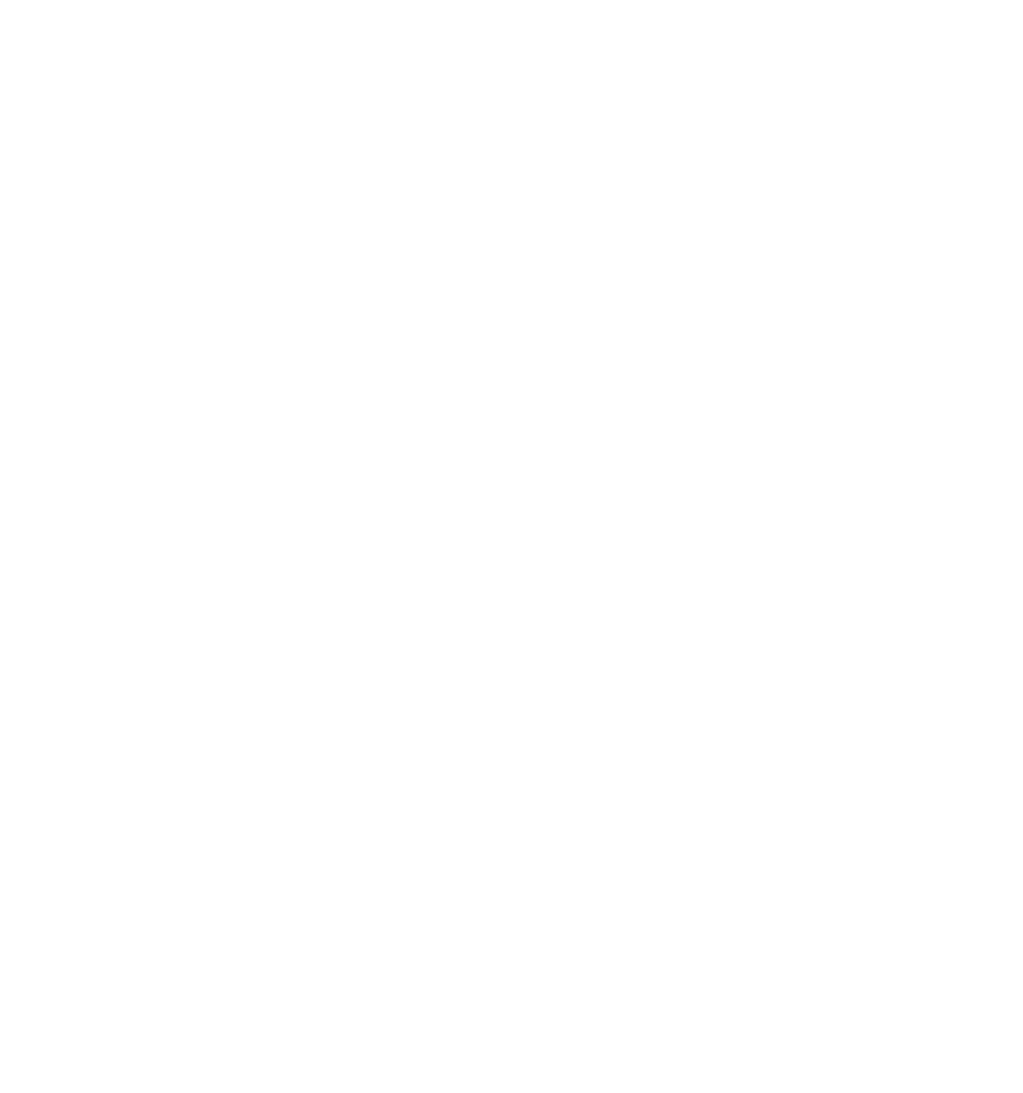
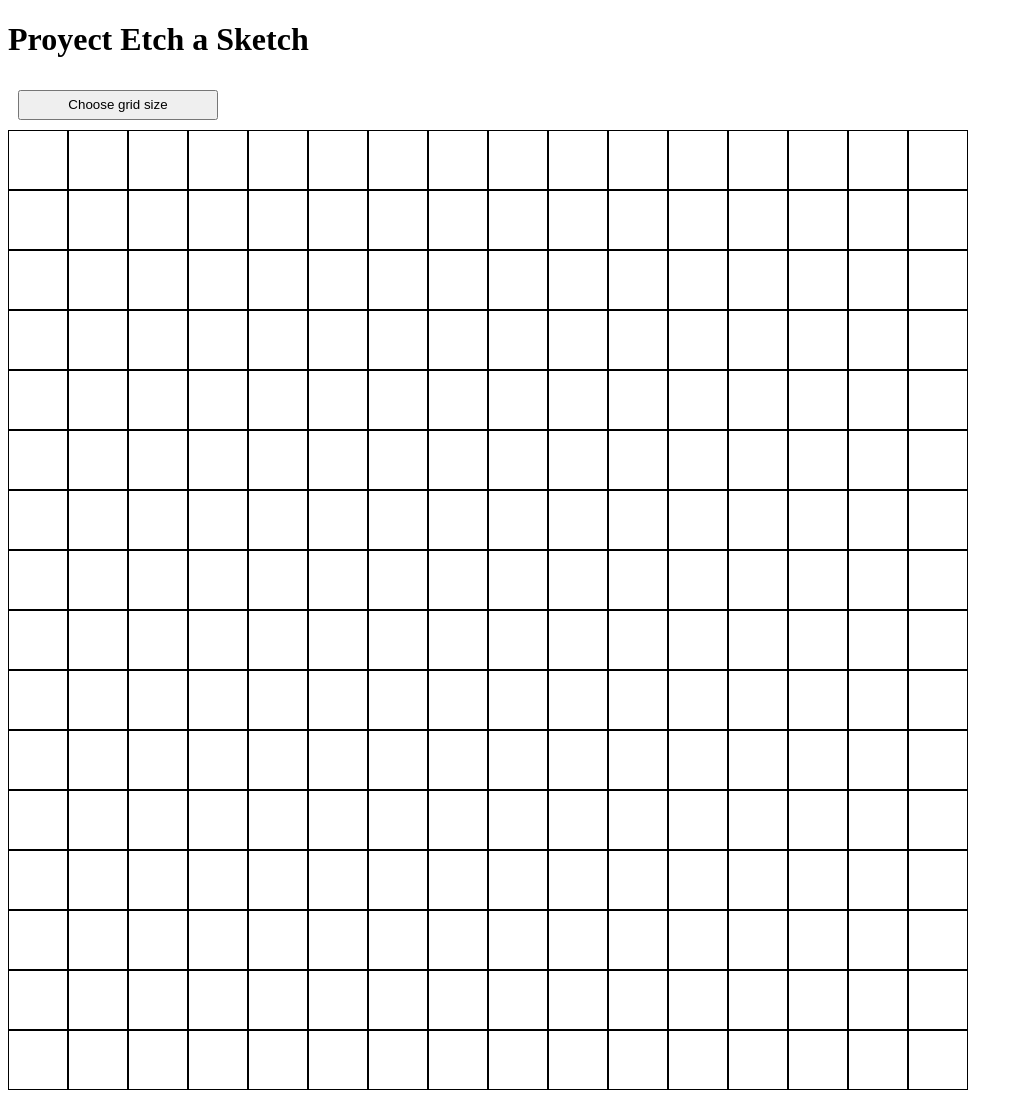
Before and after one commit to nico1basti/Etch-a-Sketch, a plain HTML site: page index.html in a window 1280 px wide. Shown: the whole page, without its empty margins (0-1023 px from the left). Before the commit the page ends 800 px from the top, so only its background shows below. Drawn offline with Linux system fonts and the light colour scheme.

Commit message:
Make page functional

```diff
--- a/index.html
+++ b/index.html
@@ -3,12 +3,17 @@
 <head>
     <meta charset="UTF-8">
     <meta name="viewport" content="width=device-width, initial-scale=1.0">
-    <title>Project Etch a Sketch</title>
+    <title>Proyect Etch a Sketch</title>
     <link rel="stylesheet" href="styles.css">
-    <script src="script.js"></script>
 
 </head>
 <body>
+    <h1>Proyect Etch a Sketch</h1>
+    <button id="sizeButton">Choose grid size</button>
+   <div id="gridContainer">
+   </div>
+    <script src="script.js"></script>
+</body>
 
-</body>
+
 </html>
--- a/script.js
+++ b/script.js
@@ -0,0 +1,49 @@
+let gridDiv = document.createElement('div')
+gridDiv.display = 'flex'
+gridDiv.style.cssText = `
+    display: flex;
+    flex-wrap: wrap;
+    width: 960px;
+    heigth:960px;
+`
+
+let gridContainer = document.querySelector('#gridContainer')
+gridContainer.appendChild(gridDiv)
+
+function chooseSize (){
+    let sideSquares = prompt('Choose number of squares per side')
+    gridDiv.innerHTML = ""
+    chargesGrid(sideSquares)
+}
+
+
+function chargesGrid (sideSquares){
+    if (sideSquares>100) return null
+
+    let totalSquares = sideSquares*sideSquares
+    let side = 960/sideSquares
+    for (let i = 1; i<=totalSquares;i++){
+        let itemDiv = document.createElement('div')
+        itemDiv.style.cssText=`
+                padding: 4px;
+                width: ${side}px;
+                height:${side}px;
+                box-sizing: border-box;
+                border: 1px solid black;
+            `
+        itemDiv.addEventListener('mouseover', ()=>{
+            itemDiv.style.backgroundColor ='blue'
+        })
+        gridDiv.appendChild(itemDiv)
+    }
+
+}
+chargesGrid(16)
+
+let sizeButton = document.querySelector('#sizeButton')
+sizeButton.style.cssText = `
+    margin: 10px;
+    width: 200px;
+    height: 30px;
+`
+sizeButton.addEventListener('click', chooseSize)
```
